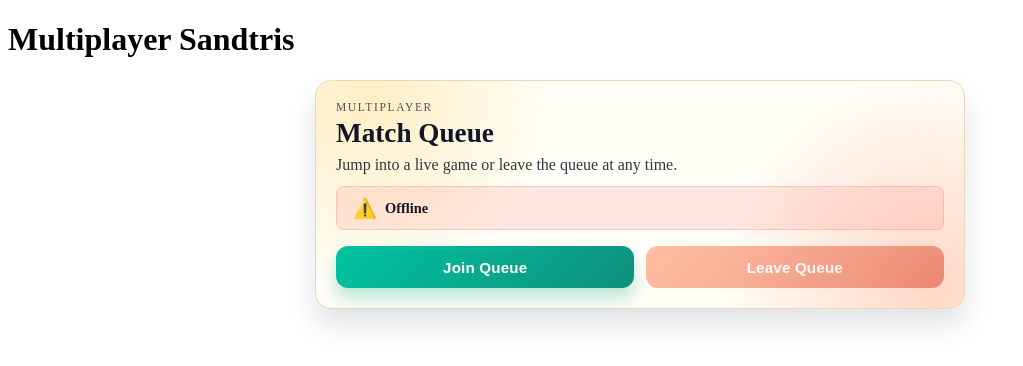
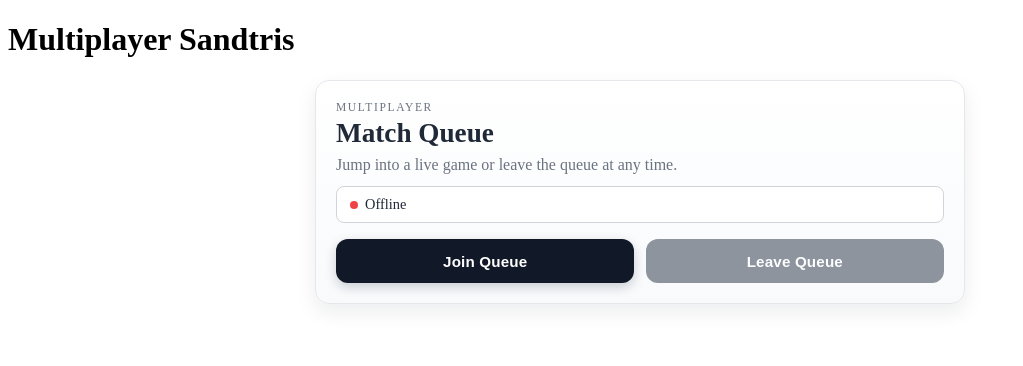
Before and after one commit to MhouneyLH/sandtris_multiplayer, a Vue app in the folder src/website/: page / in a window 1280 px wide. Shown: the top 366 px of the page, without its empty margins (0-1023 px from the left). Built offline with nearby package versions, Linux system fonts and the light colour scheme; no server answers.

Commit message:
refactor: make match queue panel look cleaner

```diff
--- a/src/website/src/components/MatchQueue.vue
+++ b/src/website/src/components/MatchQueue.vue
@@ -6,18 +6,18 @@
       <p class="queue-card__text">Jump into a live game or leave the queue at any time.</p>
 
       <!-- Queue Status Display -->
-      <div v-if="connectionState === 'connected'" class="queue-status">
-        <span class="queue-status__icon">👥</span>
+      <div v-if="connectionState === 'connected'" class="queue-status queue-status--connected">
+        <span class="queue-status__dot" aria-hidden="true"></span>
         <span class="queue-status__text">
           {{ queueSize }} {{ queueSize === 1 ? 'player' : 'players' }} in queue
         </span>
       </div>
       <div v-else-if="connectionState === 'connecting'" class="queue-status queue-status--connecting">
-        <span class="queue-status__icon">🔄</span>
+        <span class="queue-status__dot" aria-hidden="true"></span>
         <span class="queue-status__text">Connecting...</span>
       </div>
       <div v-else class="queue-status queue-status--offline">
-        <span class="queue-status__icon">⚠️</span>
+        <span class="queue-status__dot" aria-hidden="true"></span>
         <span class="queue-status__text">Offline</span>
       </div>
     </div>
@@ -57,24 +57,22 @@ const emit = defineEmits<{
 
 <style scoped>
 .queue-card {
-  --ink: #101727;
-  --paper: #fffef7;
-  --line: #e8d9b8;
-  --join-a: #00c4a2;
-  --join-b: #0f8f7c;
-  --leave-a: #ff8a5b;
-  --leave-b: #dd4a30;
+  --ink: #1f2937;
+  --muted: #6b7280;
+  --paper: #ffffff;
+  --surface: #f8fafc;
+  --line: #e5e7eb;
+  --line-strong: #cbd5e1;
+  --join-bg: #111827;
+  --leave-bg: #374151;
   width: min(100%, 38rem);
   margin-inline: auto;
   border: 1px solid var(--line);
-  border-radius: 1rem;
+  border-radius: 0.875rem;
   padding: 1.25rem;
-  background:
-    radial-gradient(circle at 8% 8%, #ffeec4 0%, transparent 30%),
-    radial-gradient(circle at 95% 90%, #ffd8c7 0%, transparent 33%),
-    var(--paper);
+  background: linear-gradient(180deg, var(--paper) 0%, var(--surface) 100%);
   color: var(--ink);
-  box-shadow: 0 16px 28px rgb(16 23 39 / 0.12);
+  box-shadow: 0 8px 20px rgb(15 23 42 / 0.08);
 }
 
 .queue-card__intro {
@@ -86,7 +84,7 @@ const emit = defineEmits<{
   font-size: 0.72rem;
   letter-spacing: 0.14em;
   text-transform: uppercase;
-  opacity: 0.72;
+  color: var(--muted);
 }
 
 .queue-card__title {
@@ -97,34 +95,51 @@ const emit = defineEmits<{
 
 .queue-card__text {
   margin: 0;
-  opacity: 0.86;
+  color: var(--muted);
 }
 
 .queue-status {
   margin-top: 0.75rem;
-  padding: 0.6rem 1rem;
+  padding: 0.58rem 0.8rem;
   border-radius: 0.5rem;
-  background: rgba(0, 196, 162, 0.12);
-  border: 1px solid rgba(0, 196, 162, 0.2);
+  background: #ffffff;
+  border: 1px solid var(--line);
   display: flex;
   align-items: center;
-  gap: 0.5rem;
+  gap: 0.45rem;
   font-size: 0.9rem;
-  font-weight: 600;
+  font-weight: 500;
 }
 
-.queue-status__icon {
-  font-size: 1.2rem;
+.queue-status__dot {
+  width: 0.5rem;
+  height: 0.5rem;
+  border-radius: 999px;
+  background: #9ca3af;
+}
+
+.queue-status--connected {
+  border-color: #d1d5db;
+}
+
+.queue-status--connected .queue-status__dot {
+  background: #10b981;
 }
 
 .queue-status--connecting {
-  background: rgba(255, 204, 0, 0.12);
-  border-color: rgba(255, 204, 0, 0.2);
+  border-color: #d1d5db;
+}
+
+.queue-status--connecting .queue-status__dot {
+  background: #f59e0b;
 }
 
 .queue-status--offline {
-  background: rgba(255, 74, 74, 0.12);
-  border-color: rgba(255, 74, 74, 0.2);
+  border-color: #d1d5db;
+}
+
+.queue-status--offline .queue-status__dot {
+  background: #ef4444;
 }
 
 .queue-card__actions {
@@ -134,15 +149,15 @@ const emit = defineEmits<{
 }
 
 .queue-button {
-  border: none;
+  border: 1px solid transparent;
   border-radius: 0.75rem;
   padding: 0.78rem 0.95rem;
   font-size: 0.95rem;
-  font-weight: 700;
+  font-weight: 600;
   letter-spacing: 0.01em;
   color: #ffffff;
   cursor: pointer;
-  transition: transform 0.14s ease, box-shadow 0.2s ease, opacity 0.2s ease;
+  transition: transform 0.14s ease, box-shadow 0.2s ease, background-color 0.2s ease, opacity 0.2s ease;
 }
 
 .queue-button:disabled {
@@ -161,13 +176,21 @@ const emit = defineEmits<{
 }
 
 .queue-button--join {
-  background: linear-gradient(135deg, var(--join-a), var(--join-b));
-  box-shadow: 0 10px 18px rgb(0 160 132 / 0.28);
+  background: var(--join-bg);
+  box-shadow: 0 4px 12px rgb(17 24 39 / 0.2);
 }
 
 .queue-button--leave {
-  background: linear-gradient(135deg, var(--leave-a), var(--leave-b));
-  box-shadow: 0 10px 18px rgb(221 74 48 / 0.28);
+  background: var(--leave-bg);
+  box-shadow: 0 4px 12px rgb(55 65 81 / 0.16);
+}
+
+.queue-button--join:not(:disabled):hover {
+  background: #0f172a;
+}
+
+.queue-button--leave:not(:disabled):hover {
+  background: #1f2937;
 }
 
 @media (max-width: 460px) {
```
